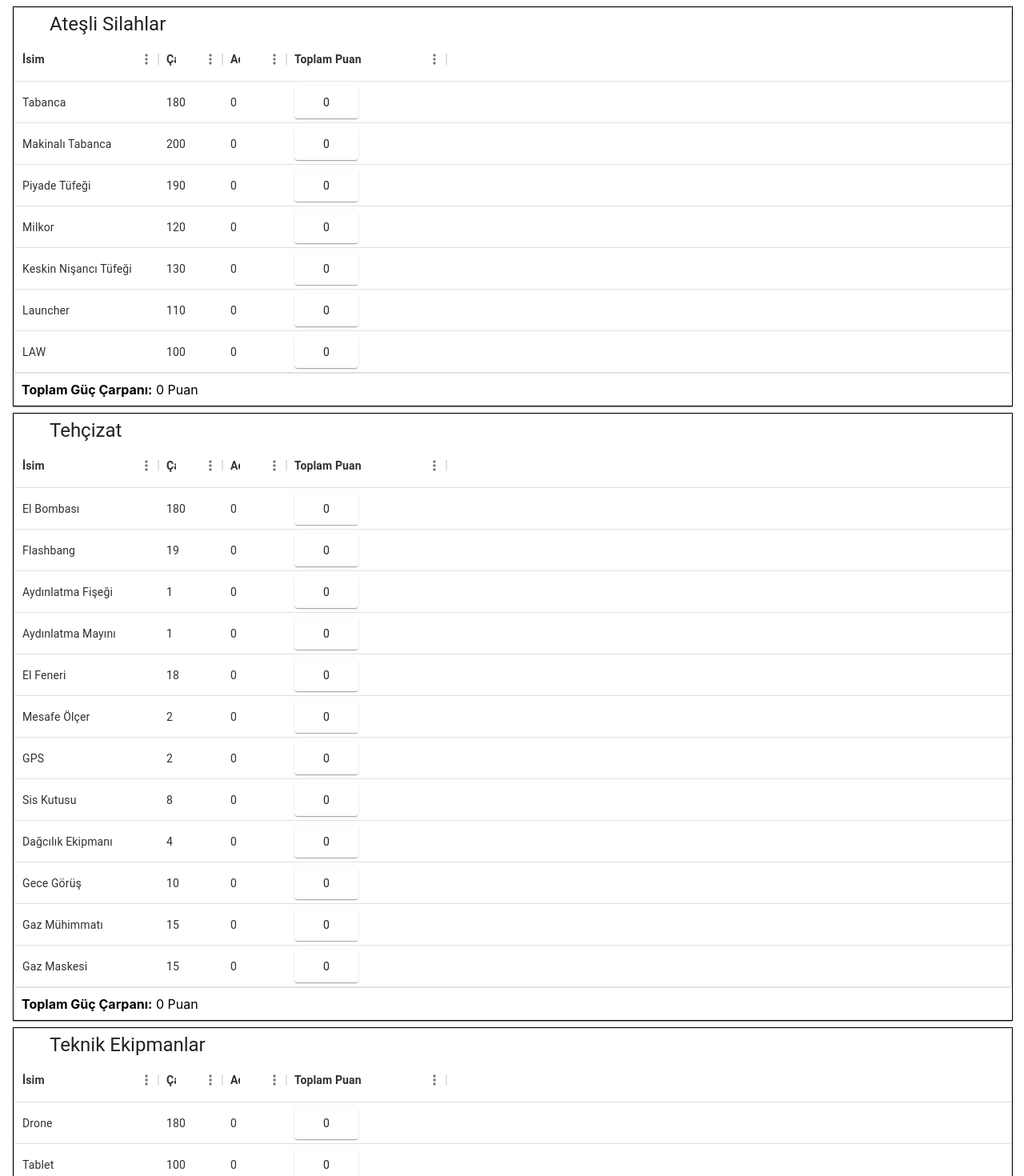
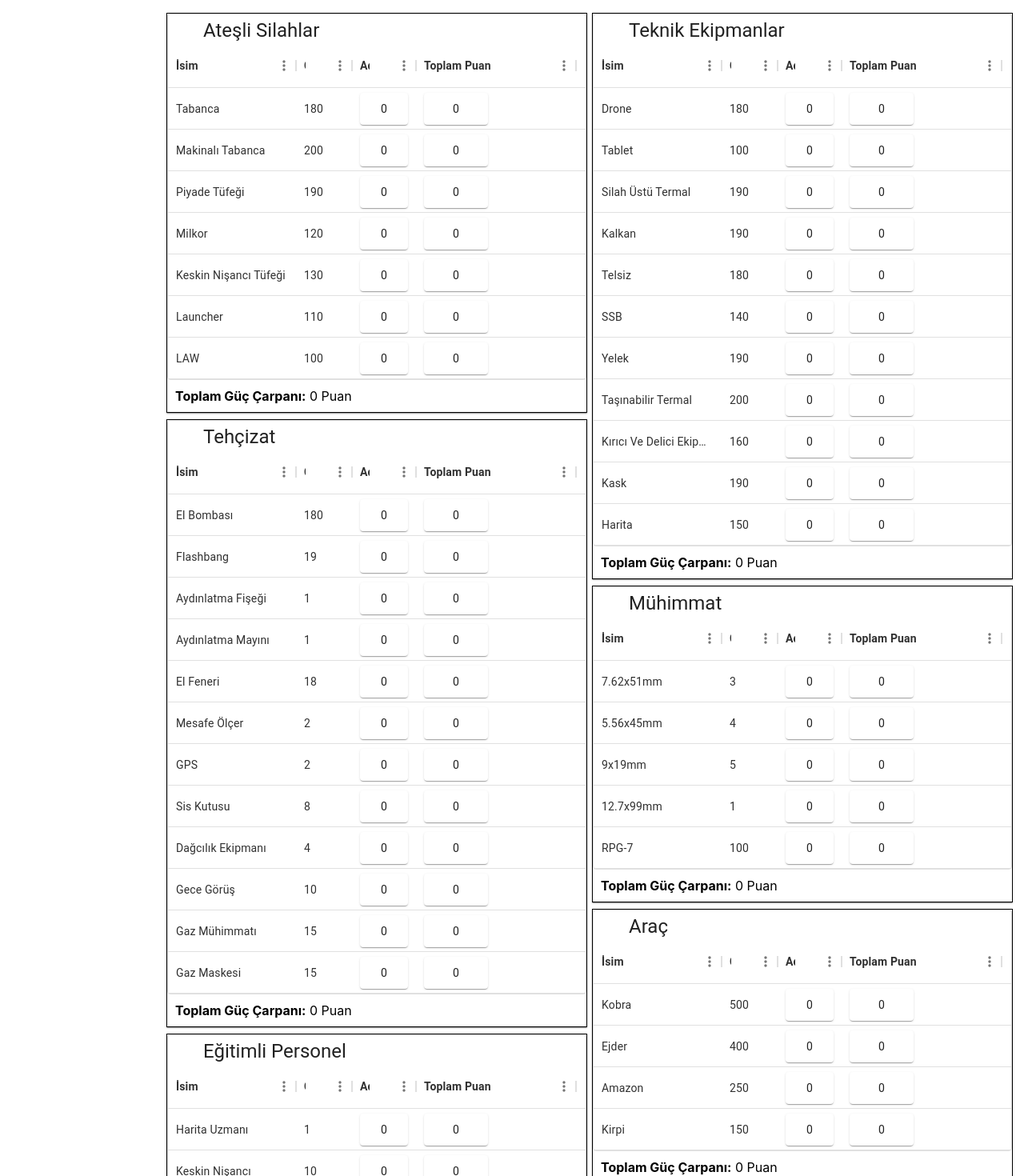
Before and after one commit to dogukocaciftci/power-multiplier-project, a React (Create React App) app: page / in a window 1280 px wide. Shown: the top 1470 px of the page at 80% size. Built offline with nearby package versions, Linux system fonts and the light colour scheme.

Commit message:
change grid layout

```diff
--- a/src/src/BaseContainer/MyDataGridTable/index.tsx
+++ b/src/src/BaseContainer/MyDataGridTable/index.tsx
@@ -45,9 +45,9 @@ interface MyDataGridTableContainerProps {
 }
 
 const MyDataGridTableContainer: FC<MyDataGridTableContainerProps> = ({
-  myCusTomList,
-  label,
-}) => {
+                                                                       myCusTomList,
+                                                                       label,
+                                                                     }) => {
   const [rows, setRows] = React.useState(myCusTomList);
   const [rowModesModel, setRowModesModel] = React.useState<GridRowModesModel>(
     {}
@@ -86,14 +86,14 @@ const MyDataGridTableContainer: FC<MyDataGridTableContainerProps> = ({
     {
       field: "name",
       headerName: "İsim",
-      width: 180,
+      width: 160,
       editable: true,
       renderHeader: (params) => <b>{params.colDef.headerName}</b>,
     },
     {
       field: "constant",
       headerName: "Çarpan",
-      width: 80,
+      width: 70,
       editable: false,
       renderHeader: (params) => <b>{params.colDef.headerName}</b>,
     },
@@ -106,6 +106,21 @@ const MyDataGridTableContainer: FC<MyDataGridTableContainerProps> = ({
       headerAlign: "left",
       editable: true,
       renderHeader: (params) => <b>{params.colDef.headerName}</b>,
+      renderCell: (params) => {
+        return (
+          <Card
+            sx={{
+              width: 80,
+              height: 40,
+              display: "flex",
+              justifyContent: "center",
+              alignItems: "center",
+            }}
+          >
+            {params.row.count}
+          </Card>
+        );
+      },
     },
     {
       field: "totalPoint",
@@ -143,12 +158,13 @@ const MyDataGridTableContainer: FC<MyDataGridTableContainerProps> = ({
         boxShadow: 1,
         border: 1,
         width: "100%",
+        minWidth: "100%",
         "& .actions": {
           color: "text.secondary",
         },
         "& .textPrimary": {
           color: "text.primary",
-        },
+        }
       }}
     >
       <DataGrid
--- a/src/src/BaseContainer/index.tsx
+++ b/src/src/BaseContainer/index.tsx
@@ -411,50 +411,55 @@ export const initTechnicalEquipment: TechnicalEquipmentType[] = [
 interface BaseContainerProps {}
 const BaseContainer: FC<BaseContainerProps> = ({}) => {
   return (
-    <Box sx={{ flexGrow: 1, m: 1 }}>
+    <Box sx={{ flexGrow: 1, m: 1, ml: 25 }}>
       <Grid container spacing={1}>
-        <Grid xs={12}>
+        <Grid xs={6}>
+          <Grid spacing={1}>
+            <Grid xs={12} sx={{ my: 1 }}>
               <MyDataGridTable
                 myCusTomList={initWeapons}
                 label={"Ateşli Silahlar"}
               />
             </Grid>
-
-        <Grid xs={12}>
+            <Grid xs={12} sx={{ my: 1 }}>
               <MyDataGridTable myCusTomList={initEquipment} label={"Tehçizat"} />
             </Grid>
+            <Grid xs={12} sx={{ my: 1 }}>
+              <MyDataGridTable
+                myCusTomList={initTrainedPersonnel}
+                label={"Eğitimli Personel"}
+              />
+            </Grid>
+          </Grid>
+        </Grid>
 
-        <Grid xs={12}>
+        <Grid xs={6}>
+          <Grid spacing={1}>
+            <Grid xs={12} sx={{ my: 1 }}>
               <MyDataGridTable
                 myCusTomList={initTechnicalEquipment}
                 label={"Teknik Ekipmanlar"}
               />
             </Grid>
-
-        <Grid xs={12}>
+            <Grid xs={12} sx={{ my: 1 }}>
               <MyDataGridTable myCusTomList={initAmmo} label={"Mühimmat"} />
             </Grid>
-
-        <Grid xs={12}>
-          <MyDataGridTable
-            myCusTomList={initTrainedPersonnel}
-            label={"Eğitimli Personel"}
-          />
-        </Grid>
-
-        <Grid xs={12}>
+            <Grid xs={12} sx={{ my: 1 }}>
               <MyDataGridTable myCusTomList={initVehicle} label={"Araç"} />
             </Grid>
-
-        <Grid xs={12}>
+            <Grid xs={12} sx={{ my: 1 }}>
               <MyDataGridTable
                 myCusTomList={initPersonelTypeModel}
                 label={"Personel"}
               />
             </Grid>
           </Grid>
+        </Grid>
+
+      </Grid>
     </Box>
   );
 };
 
+// @ts-ignore
 export default BaseContainer;
```
Lines whose indentation alone changed are shown as unchanged.
